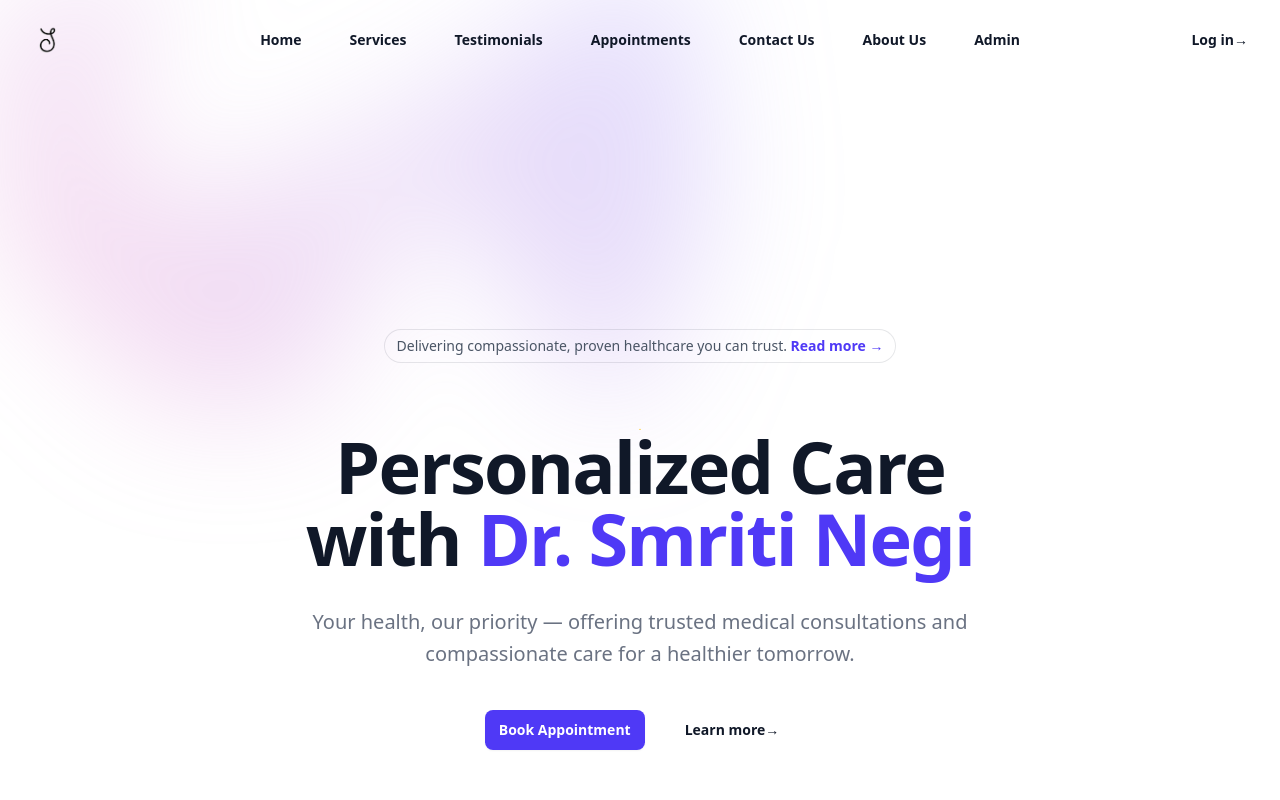
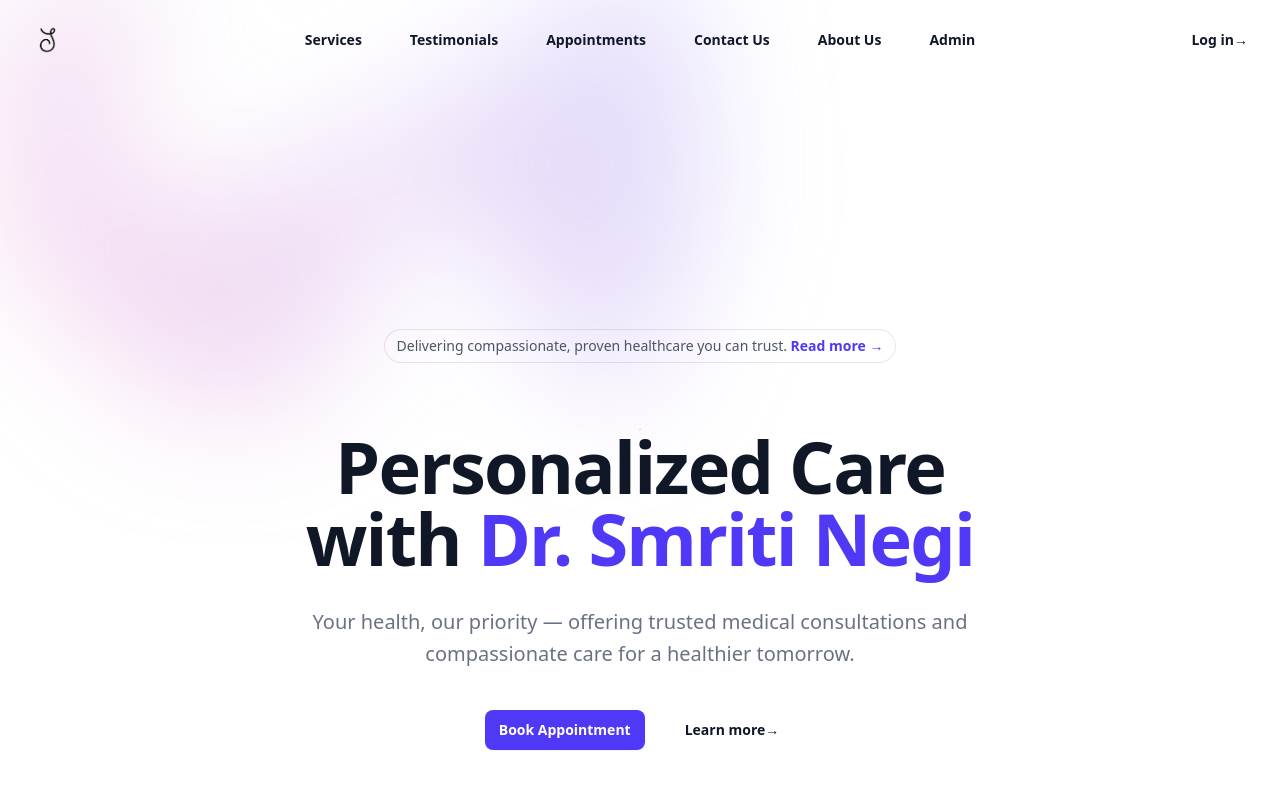
Before and after one commit to goutam-khowal/doctor-landing-page-, a Next.js app: page / in a window 1280 px wide. Shown: the top 800 px of the page. Built offline with nearby package versions, Linux system fonts and the light colour scheme.

Commit message:
a lot better

```diff
--- a/components/Navbar.tsx
+++ b/components/Navbar.tsx
@@ -41,10 +41,7 @@ function Navbar() {
         className="flex items-center justify-between p-6 lg:px-8 dark:bg-gray-900 absolute w-full z-50"
       >
         <div className="flex lg:flex-1">
-          <Link
-            href={navigationItems[0].href}
-            className="-m-1.5 p-1.5 cursor-pointer"
-          >
+          <Link href="/" className="-m-1.5 p-1.5 cursor-pointer">
             <span className="sr-only">Your Company</span>
             <Image
               alt="S Letter"
--- a/data/navbar.ts
+++ b/data/navbar.ts
@@ -1,11 +1,6 @@
 import { CNavbarText, CNavigationItems } from "@/types";
 
-const home = {
-  name: "Home",
-  href: "/",
-};
 export const navigationItems: CNavigationItems = [
-  home,
   {
     name: "Services",
     href: "/services",
```
